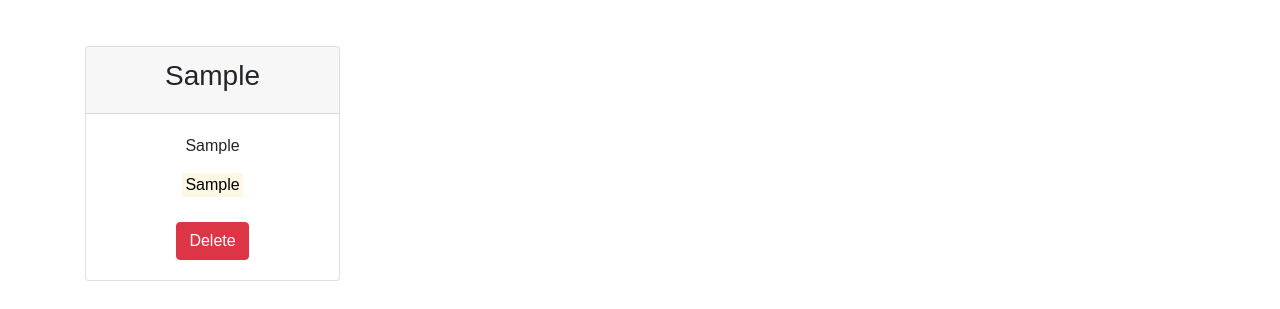
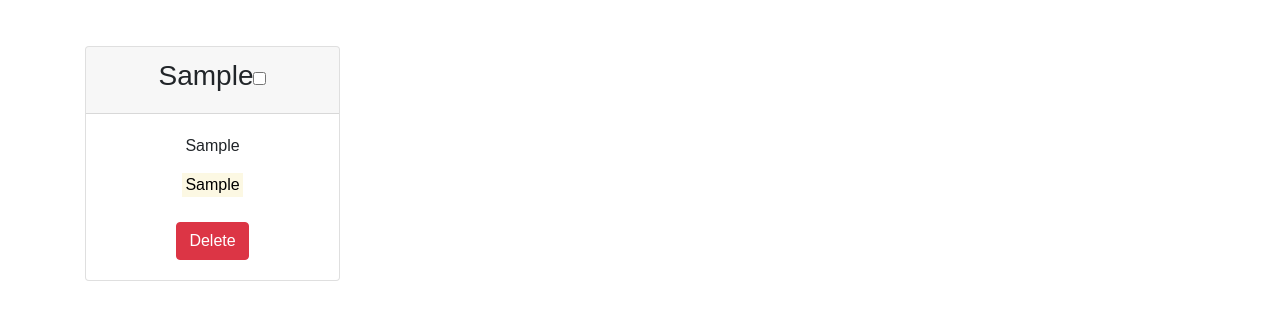
Before and after one commit to Arcandres/react-todo-app, a React (Create React App) app: page / in a window 1280 px wide. Both pictures are taken after typing "Sample", "Sample", "Sample" into the empty fields and a click on the button "Submit". Shown: the part 488-797 px from the top of the page. Built offline with nearby package versions, Linux system fonts and the light colour scheme.

Commit message:
isComplete method functionality

```diff
--- a/src/App.jsx
+++ b/src/App.jsx
@@ -51,6 +51,20 @@ class App extends React.Component {
     }))
   }
 
+  isComplete = (e, key) => {
+    // Save current task
+    const task = this.state.todos[key]
+
+    // Delete it
+    this.setState(prevState => prevState.todos.splice(key, 1))
+
+    task.completed = !task.completed
+
+    // Added it, but now is completed
+    this.setState(prevState => prevState.todos.push(task))
+    localStorage.setItem('tasks', JSON.stringify(this.state.todos))
+  }
+
   deleteTask = key => {
     this.setState(prevState => {
 
@@ -80,10 +94,14 @@ class App extends React.Component {
         return null;
       }
 
-      return (<div className="col-md-3 mb-4" key={key}>
+      return (
+        <div className={todo.completed ? 'col-md-3 mb-4 completed' : 'col-md-3 mb-4'} key={key}>
           <div className="card">
             <div className="card-header">
-            <h3>{todo.title}</h3>
+              <h3>
+                {todo.title}
+                <input onClick={e => this.isComplete(e, key)} type="checkbox" checked={ todo.completed ? true : false}/>
+              </h3>
               <span className="badge bagde-pill badge-danger ml-2">
                 {todo.priority}
               </span>
@@ -101,7 +119,8 @@ class App extends React.Component {
             </button>
             </div>
           </div>
-      </div>)
+        </div>
+      )
     })
 
     return (
```
Lines whose indentation alone changed are shown as unchanged.
